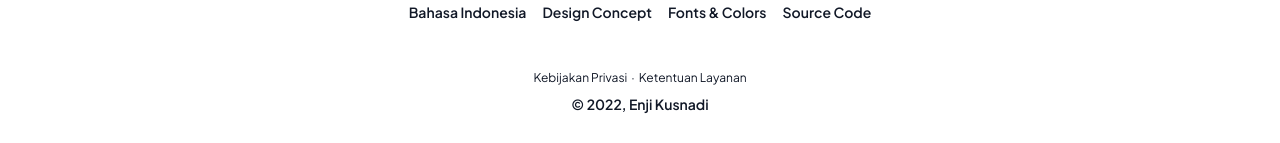
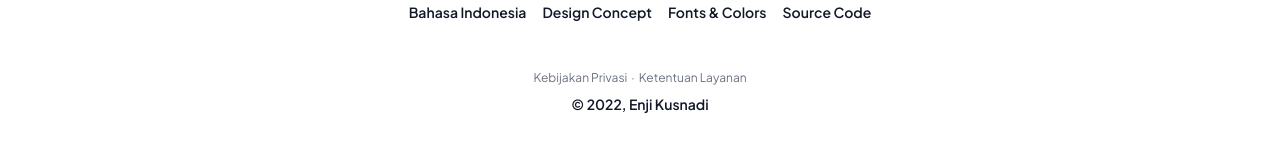
Before and after one commit to enjidev/enji.dev, a Next.js app: page / in a window 1280 px wide. Shown: the part 958-1101 px from the top of the page. Built offline with nearby package versions, Linux system fonts and the light colour scheme.

Commit message:
refactor: change footer links color

```diff
--- a/src/components/Footer.tsx
+++ b/src/components/Footer.tsx
@@ -21,7 +21,7 @@ const Footer = () => {
         </ul>
       </section>
       <section className="mb-2">
-        <ul className="flex justify-center gap-1 text-xs">
+        <ul className="flex justify-center gap-1 text-xs text-gray-500">
           <li>
             <Link href="/" className="hover:underline">
               Kebijakan Privasi
```
